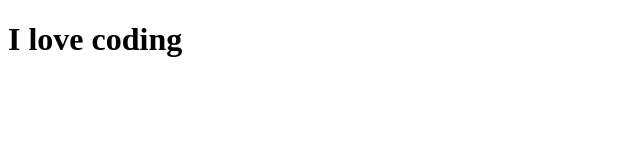
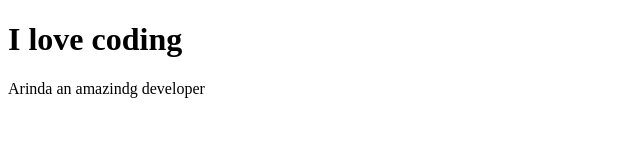
Before and after one commit to Philari/git_workflow_demo, a plain HTML site: page home.html in a window 1280 px wide. Shown: the whole page, without its empty margins (0-640 px from the left). Drawn offline with Linux system fonts and the light colour scheme.

Commit message:
feature(page):add welcome text

```diff
--- a/home.html
+++ b/home.html
@@ -1,4 +1,8 @@
 <!DOCTYPE html>
 <html>
+    <head>
+<title>Home page</title>
+    </head>
     <h1>I love coding</h1>
+    <p>Arinda an amazindg developer</p>
 </html>
```
